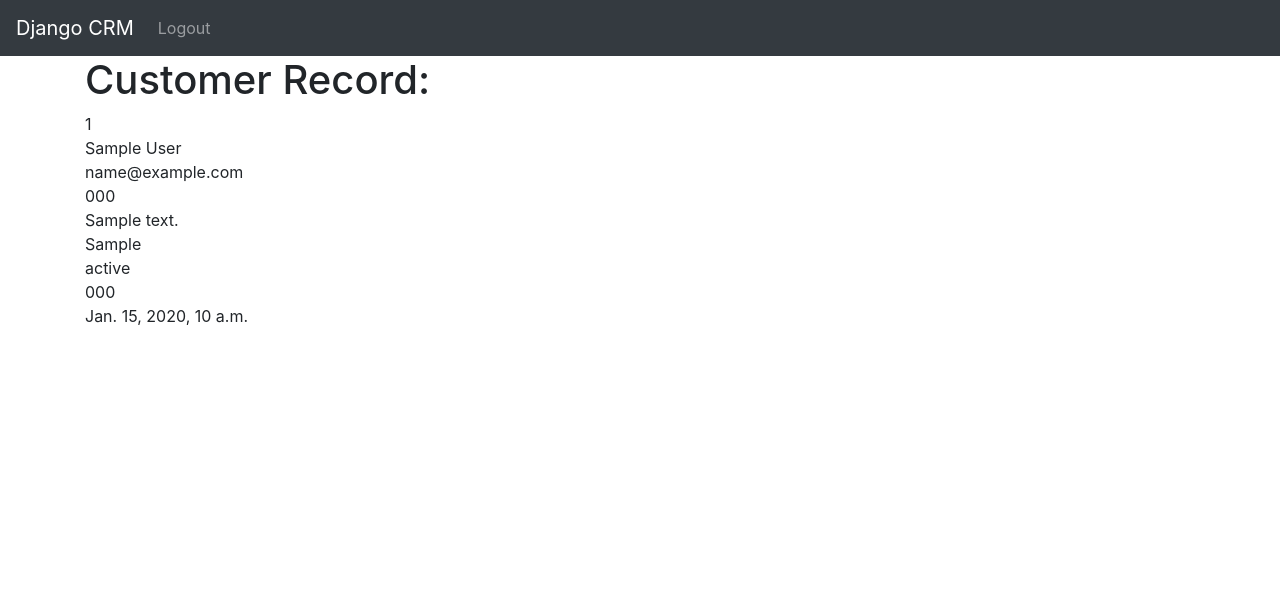
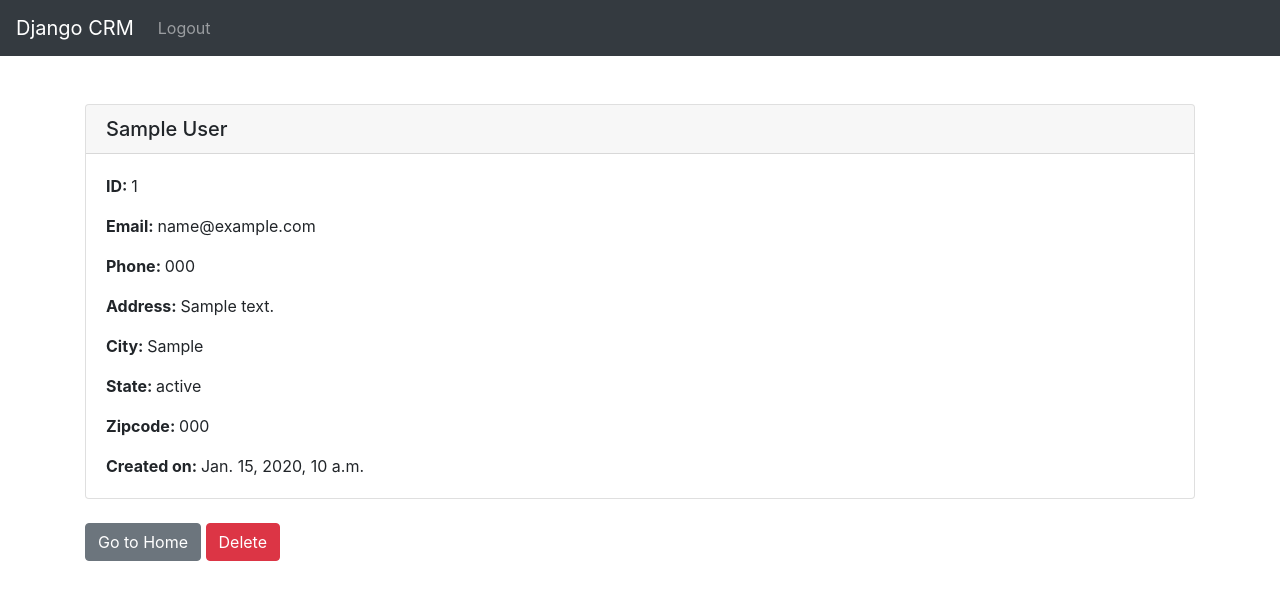
Before and after one commit to 0xnithishkumar/CRM, a Django app: page /record/1 in a window 1280 px wide. Shown: the top 600 px of the page. Run offline with Django 4.2, Linux system fonts and the light colour scheme; a user stored in the database is signed in; tables that the repository leaves empty hold one stand-in row (values such as "Sample post"); some libraries are stand-ins or nearby versions.

Commit message:
styling record card

```diff
--- a/dash/templates/base.html
+++ b/dash/templates/base.html
@@ -19,6 +19,7 @@
             </div>
         {% endfor %}
       {% endif %}
+      <br>
       {% block content %}
       {% endblock %}
     </div>
--- a/dash/templates/home.html
+++ b/dash/templates/home.html
@@ -2,7 +2,7 @@
 
 {% block content %}
     {% if user.is_authenticated %}
-        <h1>Records</h1>
+        <h1>Records</h1><br>
 
         <table class="table table-dark table-hover table-bordered">
             <thead>
--- a/dash/templates/record.html
+++ b/dash/templates/record.html
@@ -1,17 +1,22 @@
 {% extends 'base.html' %}
 
 {% block content %}
-
-<h1>Customer Record: </h1>
-
-{{customer_record.id}} <br>
-{{customer_record.first_name}} {{customer_record.last_name}} <br>
-{{customer_record.email}} <br>
-{{customer_record.phone}} <br>
-{{customer_record.address}} <br>
-{{customer_record.city}} <br>
-{{customer_record.state}} <br>
-{{customer_record.zipcode}} <br>
-{{customer_record.created_at}} <br>
+<br>
+<div class="card">
+    <h5 class="card-header">{{customer_record.first_name}} {{customer_record.last_name}}</h5>
+    <div class="card-body">
+    <p class="card-text"><strong>ID: </strong>{{customer_record.id}} </p>
+    <p class="card-text"><strong>Email: </strong>{{customer_record.email}} </p>
+    <p class="card-text"><strong>Phone: </strong>{{customer_record.phone}} </p>
+    <p class="card-text"><strong>Address: </strong>{{customer_record.address}} </p>
+    <p class="card-text"><strong>City: </strong>{{customer_record.city}} </p>
+    <p class="card-text"><strong>State: </strong>{{customer_record.state}} </p>
+    <p class="card-text"><strong>Zipcode: </strong>{{customer_record.zipcode}} </p>
+    <p class="card-text"><strong>Created on: </strong>{{customer_record.created_at}} </p>
+    </div>
+</div>
+<br>
+<a href="{% url 'home' %}" class="btn btn-secondary">Go to Home</a>
+<a href="{% url 'home' %}" class="btn btn-danger">Delete</a>
 
 {% endblock %}
```
